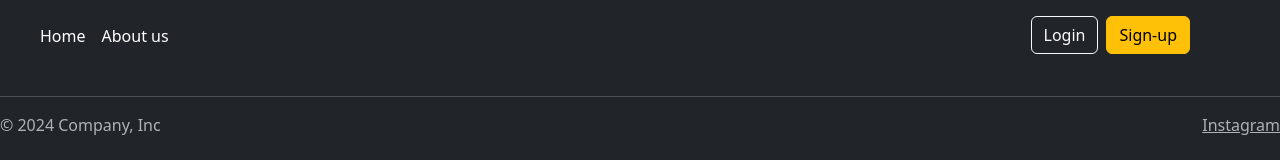
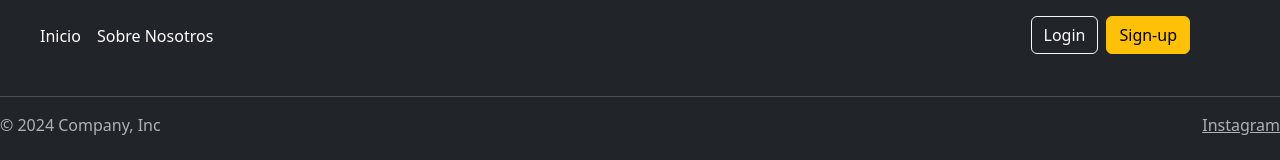
Before and after one commit to caduenas/PruebasFrontend, an Angular app: page / in a window 1280 px wide. Shown: the top 160 px of the page. Built offline with nearby package versions, Linux system fonts and the light colour scheme.

Commit message:
Configuracion de nuevas rutas de botones faltantes

```diff
--- a/src/app/app.component.html
+++ b/src/app/app.component.html
@@ -4,7 +4,7 @@
             <div class="d-flex flex-wrap align-items-left justify-content-center justify-content-lg-start">
                 <ul class="nav col-12 col-lg-auto me-lg-auto mb-2 justify-content-center mb-md-0">
                     <li>
-                        <button href="" class="nav-link px-2 text-white">Home</button>
+                        <button href="" class="nav-link px-2 text-white" routerLink="Inicio">Inicio</button>
                     </li>
                     <li>
                         @if (isLoggedIn()) {
@@ -12,7 +12,7 @@
                         }
                     </li>
                     <li>
-                        <button (click)="onClick()" href="" class="nav-link px-2 text-white">About us</button>
+                        <button (click)="onClick()" href="" class="nav-link px-2 text-white" routerLink="Nosotros">Sobre Nosotros</button>
                     </li>
                 </ul>
 
--- a/src/app/app.routes.ts
+++ b/src/app/app.routes.ts
@@ -2,6 +2,8 @@ import { Routes } from '@angular/router';
 import { HashComponent } from './pages/hash/hash.component';
 import { LoginComponent } from './pages/login/login.component';
 import { SignUpComponent } from './pages/sign-up/sign-up.component';
+import { HomeComponent } from './pages/home/home.component';
+import { AboutUsComponent } from './pages/about-us/about-us.component';
 
 export const routes: Routes = [
     {
@@ -19,4 +21,14 @@ export const routes: Routes = [
         title: 'Sign-up',
         component: SignUpComponent
     },
+    {
+        path: 'Inicio',
+        title: 'Inicio',
+        component: HomeComponent
+    },
+    {
+        path: 'Nosotros',
+        title: 'Nosotros',
+        component: AboutUsComponent
+    },
 ];
--- /dev/null
+++ b/src/app/pages/about-us/about-us.component.html
@@ -0,0 +1 @@
+<p>about-us works!</p>
--- /dev/null
+++ b/src/app/pages/home/home.component.html
@@ -0,0 +1 @@
+<p>home works!</p>
```
Also changed, not shown: src/app/pages/about-us/about-us.component.ts (added, +12 -0 lines), src/app/pages/home/home.component.ts (added, +12 -0 lines), src/app/pages/about-us/about-us.component.css (added), src/app/pages/home/home.component.css (added), 2 other files (tests, documents, lock files or other folders).
